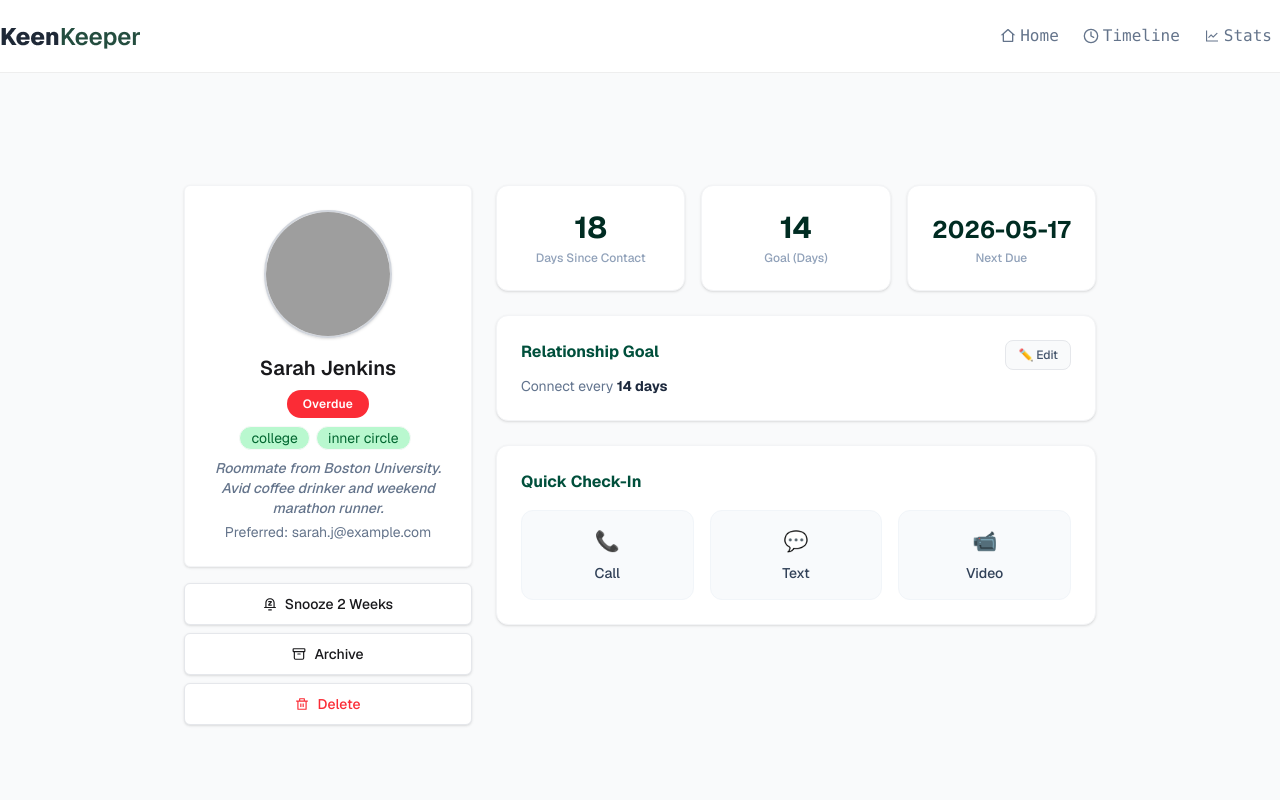
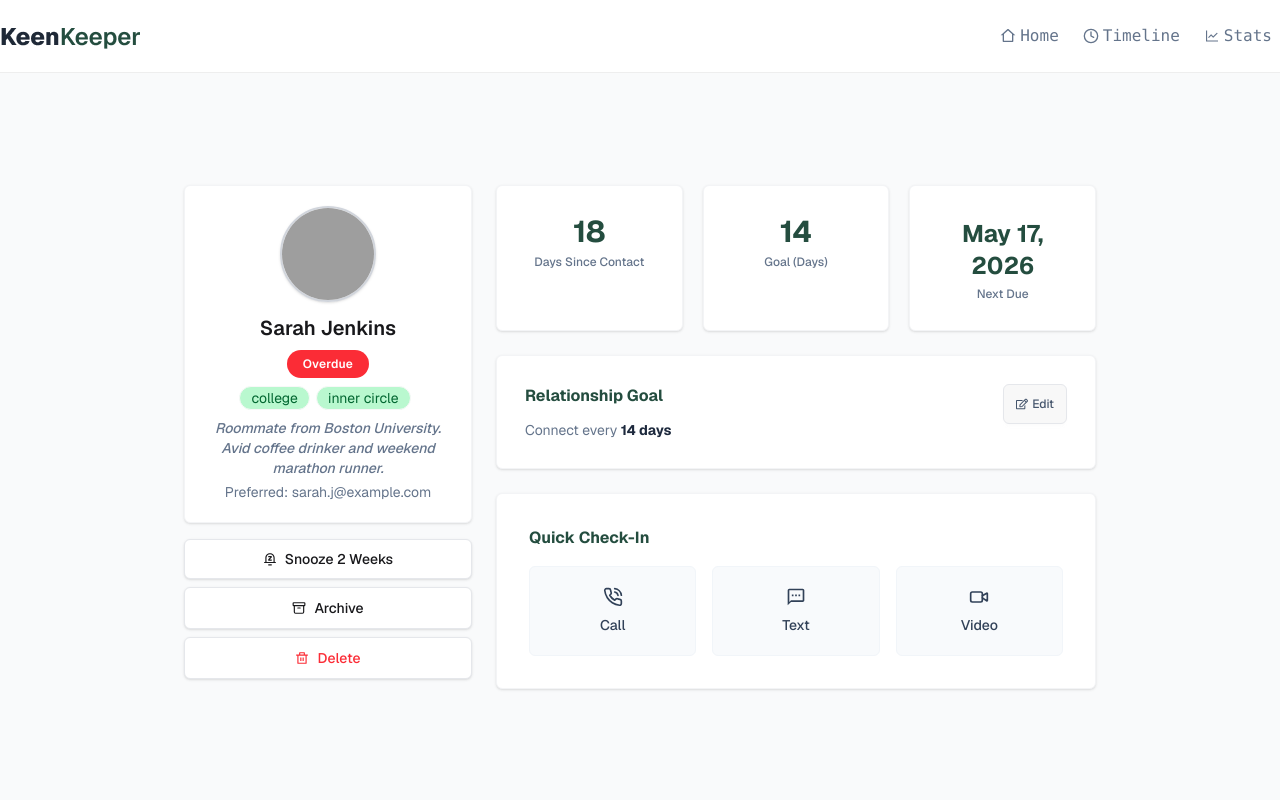
Before and after one commit to raselbabu273/keen-keeper-session, a React (Vite) app: page /friendDetails/1 in a window 1280 px wide. Shown: the top 800 px of the page. Built offline with nearby package versions, Linux system fonts and the light colour scheme; grey boxes are pictures that could not be loaded.

Commit message:
Friend Details Card design complete

```diff
--- a/public/friends.json
+++ b/public/friends.json
@@ -9,7 +9,7 @@
     "tags": ["college", "inner circle"],
     "bio": "Roommate from Boston University. Avid coffee drinker and weekend marathon runner.",
     "goal": 14,
-    "next_due_date": "2026-05-17"
+    "next_due_date": "May 17, 2026"
   },
   {
     "id": 2,
@@ -21,7 +21,7 @@
     "tags": ["childhood", "gaming"],
     "bio": "Grew up on the same street. We still play co-op games every Tuesday night.",
     "goal": 7,
-    "next_due_date": "2026-05-23"
+    "next_due_date": "May 23, 2026"
   },
   {
     "id": 3,
@@ -33,7 +33,7 @@
     "tags": ["travel", "long distance"],
     "bio": "Met during a backpacking trip through Europe. Currently living in Berlin.",
     "goal": 30,
-    "next_due_date": "2026-05-25"
+    "next_due_date": "May 25, 2026"
   },
   {
     "id": 4,
@@ -45,7 +45,7 @@
     "tags": ["professional", "mentor"],
     "bio": "Former engineering lead at my first job. Always gives great career advice over lunch.",
     "goal": 30,
-    "next_due_date": "2026-05-09"
+    "next_due_date": "May 09, 2026"
   },
   {
     "id": 5,
@@ -57,7 +57,7 @@
     "tags": ["neighbor", "fitness"],
     "bio": "Lives two doors down. Our go-to partner for morning tennis matches and local community events.",
     "goal": 7,
-    "next_due_date": "2026-05-26"
+    "next_due_date": "May 26, 2026"
   },
   {
     "id": 6,
@@ -69,7 +69,7 @@
     "tags": ["hobby", "music"],
     "bio": "Bassist in our casual weekend garage band. Loves vintage vinyl records and vinyl hunting.",
     "goal": 14,
-    "next_due_date": "2026-05-22"
+    "next_due_date": "May 22, 2026"
   },
   {
     "id": 7,
@@ -81,7 +81,7 @@
     "tags": ["high school", "old friend"],
     "bio": "Best friend from high school chemistry class. We always catch up when she is back in town.",
     "goal": 45,
-    "next_due_date": "2026-05-11"
+    "next_due_date": "May 11, 2026"
   },
   {
     "id": 8,
@@ -93,6 +93,6 @@
     "tags": ["college", "close friend"],
     "bio": "Met during freshman orientation. Shares a passion for indie films and cooking complicated recipes.",
     "goal": 14,
-    "next_due_date": "2026-06-03"
+    "next_due_date": "May 03, 2026"
   }
 ]
--- a/src/Page/FriendDetails.jsx
+++ b/src/Page/FriendDetails.jsx
@@ -1,5 +1,7 @@
 
-import { LuArchive } from "react-icons/lu";
+import { FaRegEdit } from "react-icons/fa";
+import { LuArchive, LuPhoneCall, LuVideo } from "react-icons/lu";
+import { MdOutlineTextsms } from "react-icons/md";
 import { RiDeleteBinLine, RiNotificationSnoozeLine } from "react-icons/ri";
 import { useLoaderData, useParams } from "react-router";
 
@@ -32,11 +34,10 @@ const FriendDetails = () => {
   return (
     <div className=" p-8 flex justify-center items-start my-20">
       <div className="max-w-12/16 w-full grid grid-cols-1 md:grid-cols-3 gap-6">
-        {/* ================= LEFT COLUMN: PROFILE & QUICK ACTIONS ================= */}
         <div className="space-y-4">
-          <div className="bg-[#FFFFFF] rounded-md shadow-sm border border-gray-100 p-6 flex flex-col items-center text-center">
+          <div className="bg-[#FFFFFF] rounded-md shadow-sm border border-gray-100 p-5 flex flex-col items-center text-center">
             <img
-              className="w-32 h-32 rounded-full object-cover border-2 border-gray-300 shadow-sm mb-4"
+              className="w-24 h-24 rounded-full object-cover border-2 border-gray-300 shadow-sm mb-3"
               src={picture}
               alt={name}
             />
@@ -44,7 +45,6 @@ const FriendDetails = () => {
               {name}
             </h2>
 
-            {/* Status Badge */}
             <div className="flex justify-center mt-1 mb-2">
               <span
                 className={`inline-block px-4 py-1.5 rounded-full text-xs font-semibold tracking-wide ${currentStatusStyle}`}
@@ -53,17 +53,15 @@ const FriendDetails = () => {
               </span>
             </div>
 
-            {/* Category Tags */}
             <div>
-            {tags.map((tag, index) => (
+                {tags.map((tag, index) => (
               <div
                 key={index}
-                className="badge text-green-800 bg-green-200 mr-1.5 rounded-full mb-2"
-              >
-                {tag}
+                className="badge text-green-800 bg-green-200 mr-1.5 rounded-full mb-2">
+                    {tag}
               </div>
-            ))}
-          </div>
+                ))}
+           </div>
 
             <p className="text-[#64748B] italic text-sm font-medium mb-1">{bio}</p>
             <p className="text-[#64748B] text-sm">
@@ -71,9 +69,8 @@ const FriendDetails = () => {
             </p>
           </div>
 
-          {/* Action List Buttons */}
           <div className="space-y-2">
-            <button className="btn w-full flex items-center justify-center gap-2 bg-[#FFFFFF] border border-gray-200 font-medium py-5 rounded-md shadow-sm text-sm">
+            <button className="btn w-full flex items-center justify-center gap-2 bg-[#FFFFFF] border border-gray-200 font-medium py-1 rounded-md shadow-sm text-sm">
               <RiNotificationSnoozeLine /> Snooze 2 Weeks
             </button>
             <button className="btn w-full flex items-center justify-center gap-2 bg-[#FFFFFF] border border-gray-200 font-medium py-5 rounded-md shadow-sm text-sm">
@@ -85,72 +82,68 @@ const FriendDetails = () => {
           </div>
         </div>
 
-        {/* ================= RIGHT COLUMN: METRICS & CONTEXT ================= */}
         <div className="md:col-span-2 space-y-6">
-          {/* Top Metrics Row */}
-          <div className="grid grid-cols-3 gap-4">
-            <div className="bg-white p-6 rounded-xl border border-gray-100 shadow-sm text-center">
-              <div className="text-3xl font-bold text-emerald-950 mb-1">
+          <div className="grid grid-cols-3 gap-5">
+            <div className="bg-[#FFFFFF] p-7 rounded-md border border-gray-100 shadow-sm text-center">
+              <div className="text-3xl font-bold text-[#244D3F] mb-1">
                 {days_since_contact}
               </div>
-              <div className="text-xs font-medium text-slate-400">
+              <div className="text-xs font-medium text-[#64748B]">
                 Days Since Contact
               </div>
             </div>
 
-            <div className="bg-white p-6 rounded-xl border border-gray-100 shadow-sm text-center">
-              <div className="text-3xl font-bold text-emerald-950 mb-1">
+            <div className="bg-[#FFFFFF] p-7 rounded-md border border-gray-100 shadow-sm text-center">
+              <div className="text-3xl font-bold text-[#244D3F] mb-1">
                 {goal}
               </div>
-              <div className="text-xs font-medium text-slate-400">
+              <div className="text-xs font-medium text-[#64748B]">
                 Goal (Days)
               </div>
             </div>
 
-            <div className="bg-white p-6 rounded-xl border border-gray-100 shadow-sm text-center">
-              <div className="text-xl font-bold text-emerald-950 md:text-2xl pt-1 mb-1">
+            <div className="bg-[#FFFFFF] p-7 rounded-md border border-gray-100 shadow-sm text-center">
+              <div className="text-xl font-bold text-[#244D3F] md:text-2xl pt-1 mb-1">
                 {next_due_date}
               </div>
-              <div className="text-xs font-medium text-slate-400">Next Due</div>
+              <div className="text-xs font-medium text-[#64748B]">Next Due</div>
             </div>
           </div>
 
-          {/* Relationship Goal Card */}
-          <div className="bg-[#FFFFFF] rounded-xl border border-gray-100 shadow-sm p-6 flex justify-between items-start">
+          <div className="bg-[#FFFFFF] rounded-md border border-gray-100 shadow-sm p-7 flex justify-between items-start">
             <div>
-              <h3 className="text-emerald-900 font-bold text-base mb-3">
+              <h3 className="text-[#244D3F] font-bold text-base mb-3">
                 Relationship Goal
               </h3>
-              <p className="text-slate-500 text-sm">
+              <p className="text-[#64748B] text-sm">
                 Connect every{" "}
                 <span className="font-bold text-slate-800">
                   {goal} days
                 </span>
               </p>
             </div>
-            <button className="flex items-center gap-1 bg-gray-50 hover:bg-gray-100 text-slate-600 border border-gray-200 px-3 py-1.5 rounded-lg text-xs font-medium transition duration-200">
-              ✏️ Edit
+            <button className="btn flex items-center gap-1 hover:bg-gray-100 text-slate-600 border border-gray-200 px-3 py-1.5 rounded-md text-xs font-medium transition duration-200">
+              <FaRegEdit /> Edit
             </button>
           </div>
 
-          {/* Quick Check-In Communications Panel */}
-          <div className="bg-[#FFFFFF] rounded-xl border border-gray-100 shadow-sm p-6">
-            <h3 className="text-emerald-900 font-bold text-base mb-4">
+          <div className="bg-[#FFFFFF] rounded-md border border-gray-100 shadow-sm p-8">
+            <h3 className="text-[#244D3F] font-bold text-base mb-4">
               Quick Check-In
             </h3>
             <div className="grid grid-cols-3 gap-4">
-              <button className="flex flex-col items-center justify-center p-4 bg-slate-50 hover:bg-emerald-50 hover:text-emerald-700 text-slate-700 border border-slate-100 rounded-xl transition duration-200 gap-2">
-                <span className="text-xl">📞</span>
+              <button className="flex flex-col items-center justify-center p-5 bg-slate-50 hover:bg-emerald-50 hover:text-emerald-700 text-slate-700 border border-slate-100 rounded-md transition duration-200 gap-2 cursor-pointer">
+                <span className="text-xl"><LuPhoneCall /></span>
                 <span className="text-sm font-medium">Call</span>
               </button>
 
-              <button className="flex flex-col items-center justify-center p-4 bg-slate-50 hover:bg-emerald-50 hover:text-emerald-700 text-slate-700 border border-slate-100 rounded-xl transition duration-200 gap-2">
-                <span className="text-xl">💬</span>
+              <button className="flex flex-col items-center justify-center p-5 bg-slate-50 hover:bg-emerald-50 hover:text-emerald-700 text-slate-700 border border-slate-100 rounded-md transition duration-200 gap-2 cursor-pointer">
+                <span className="text-xl"><MdOutlineTextsms /></span>
                 <span className="text-sm font-medium">Text</span>
               </button>
 
-              <button className="flex flex-col items-center justify-center p-4 bg-slate-50 hover:bg-emerald-50 hover:text-emerald-700 text-slate-700 border border-slate-100 rounded-xl transition duration-200 gap-2">
-                <span className="text-xl">📹</span>
+              <button className="flex flex-col items-center justify-center p-5 bg-slate-50 hover:bg-emerald-50 hover:text-emerald-700 text-slate-700 border border-slate-100 rounded-md transition duration-200 gap-2 cursor-pointer">
+                <span className="text-xl"><LuVideo /></span>
                 <span className="text-sm font-medium">Video</span>
               </button>
             </div>
--- a/src/Page/HomePage.jsx
+++ b/src/Page/HomePage.jsx
@@ -25,7 +25,7 @@ const HomePage = () => {
         </div>
       </div>
 
-      <div className="flex justify-center gap-6 border-b border-gray-300">
+      <div className="grid grid-cols-2 md:grid-cols-4 justify-center gap-6 border-b border-gray-300">
         <div className="text-center bg-[#FFFFFF] my-10 p-8 shadow-md rounded-md w-full">
           <h3 className="text-3xl font-semibold mb-2">8</h3>
           <p className="text-[#64748B]">Total Friends</p>
```
